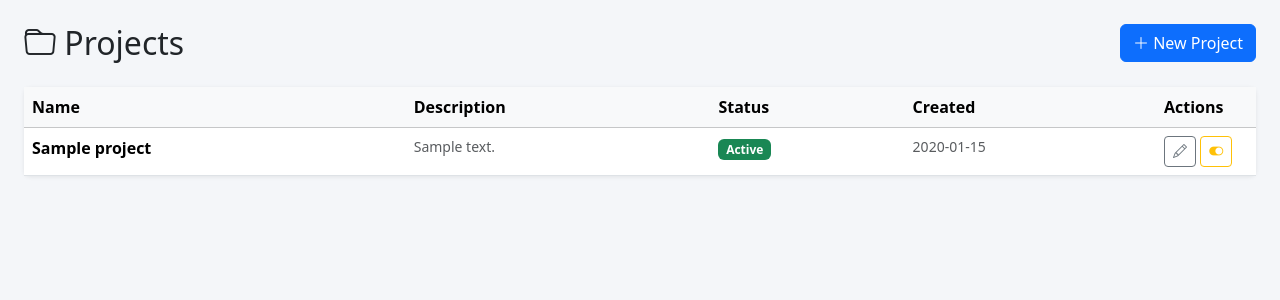
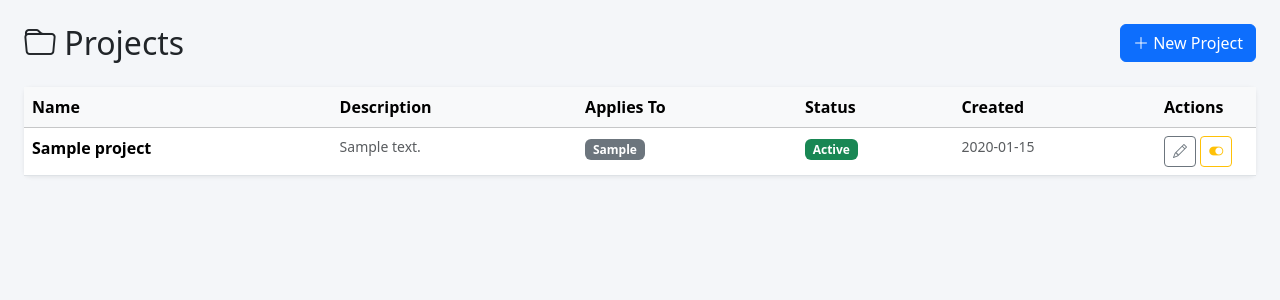
Before and after one commit to shanumuru/TharatechTimesheetApp, a Flask app: page /admin/projects in a window 1280 px wide. Shown: the part 56-356 px from the top of the page. Run offline with Flask 3, Linux system fonts and the light colour scheme; a user stored in the database is signed in; tables that the repository leaves empty hold one stand-in row (values such as "Sample post").

Commit message:
Add applies_to field to projects; filter user timesheet by user type
- New nullable applies_to column on Project (no existing row values changed)
- NULL treated as contractor,employee in all logic (applies to all)
- Admin sets Applies To via checkboxes in create/edit project modals
- Projects table shows Applies To badges
- User timesheet filters projects by user type (null user_type = contractor)

Co-Authored-By: Claude Sonnet 4.6 <noreply@anthropic.com>

```diff
--- a/app.py
+++ b/app.py
@@ -63,6 +63,13 @@ def create_app():
         db.create_all()
         from sqlalchemy import text, inspect as sa_inspect
         try:
+            p_cols = [c['name'] for c in sa_inspect(db.engine).get_columns('projects')]
+            if 'applies_to' not in p_cols:
+                db.session.execute(text('ALTER TABLE projects ADD COLUMN applies_to VARCHAR(50)'))
+                db.session.commit()
+        except Exception:
+            pass
+        try:
             att_cols = [c['name'] for c in sa_inspect(db.engine).get_columns('attachments')]
             if 'extracted_hours' not in att_cols:
                 db.session.execute(text('ALTER TABLE attachments ADD COLUMN extracted_hours REAL'))
--- a/models.py
+++ b/models.py
@@ -41,6 +41,7 @@ class Project(db.Model):
     id = db.Column(db.Integer, primary_key=True)
     name = db.Column(db.String(200), unique=True, nullable=False)
     description = db.Column(db.Text)
+    applies_to = db.Column(db.String(50), nullable=True)  # NULL treated as contractor,employee
     created_by_id = db.Column(db.Integer, db.ForeignKey('users.id'), nullable=False)
     active = db.Column(db.Boolean, default=True)
     created_at = db.Column(db.DateTime, default=datetime.utcnow)
--- a/routes/admin.py
+++ b/routes/admin.py
@@ -118,12 +118,15 @@ def projects():
         if action == 'create':
             name = request.form.get('name', '').strip()
             description = request.form.get('description', '').strip()
+            applies_to_list = request.form.getlist('applies_to')
+            applies_to = ','.join(applies_to_list) if applies_to_list else 'contractor,employee'
             if not name:
                 flash('Project name is required.', 'danger')
             elif Project.query.filter_by(name=name).first():
                 flash('A project with that name already exists.', 'danger')
             else:
                 project = Project(name=name, description=description,
+                                  applies_to=applies_to,
                                   created_by_id=current_user.id)
                 db.session.add(project)
                 db.session.commit()
@@ -133,6 +136,8 @@ def projects():
             project = Project.query.get_or_404(request.form.get('project_id'))
             name = request.form.get('name', '').strip()
             description = request.form.get('description', '').strip()
+            applies_to_list = request.form.getlist('applies_to')
+            applies_to = ','.join(applies_to_list) if applies_to_list else 'contractor,employee'
             if not name:
                 flash('Project name is required.', 'danger')
             else:
@@ -142,6 +147,7 @@ def projects():
                 else:
                     project.name = name
                     project.description = description
+                    project.applies_to = applies_to
                     db.session.commit()
                     flash(f'Project "{name}" updated.', 'success')
 
--- a/routes/user.py
+++ b/routes/user.py
@@ -118,7 +118,9 @@ def pay_period(year, month, period_num):
     pp = PayPeriod.get_or_create(year, month, period_num)
     locked = _is_locked(current_user.id, pp.id)
     ts = _get_ts(current_user.id, pp.id)
-    projects = Project.query.filter_by(active=True).order_by(Project.name).all()
+    effective_type = current_user.user_type or 'contractor'
+    all_projects = Project.query.filter_by(active=True).order_by(Project.name).all()
+    projects = [p for p in all_projects if effective_type in (p.applies_to or 'contractor,employee').split(',')]
 
     if request.method == 'POST':
         action = request.form.get('action')
--- a/templates/admin/projects.html
+++ b/templates/admin/projects.html
@@ -15,6 +15,7 @@
         <tr>
           <th>Name</th>
           <th>Description</th>
+          <th>Applies To</th>
           <th>Status</th>
           <th>Created</th>
           <th style="width:100px">Actions</th>
@@ -26,6 +27,14 @@
           <td class="fw-semibold">{{ p.name }}</td>
           <td class="text-muted small">{{ p.description or '–' }}</td>
           <td>
+            {% set types = (p.applies_to or 'contractor,employee').split(',') %}
+            {% for t in types %}
+            <span class="badge bg-{{ 'info text-dark' if t == 'contractor' else 'secondary' }} me-1">
+              {{ t|capitalize }}
+            </span>
+            {% endfor %}
+          </td>
+          <td>
             <span class="badge bg-{{ 'success' if p.active else 'secondary' }}">
               {{ 'Active' if p.active else 'Inactive' }}
             </span>
@@ -36,6 +45,7 @@
                     data-bs-toggle="modal" data-bs-target="#editModal"
                     data-id="{{ p.id }}" data-name="{{ p.name }}"
                     data-desc="{{ p.description or '' }}"
+                    data-applies="{{ p.applies_to or 'contractor,employee' }}"
                     title="Edit">
               <i class="bi bi-pencil"></i>
             </button>
@@ -51,7 +61,7 @@
           </td>
         </tr>
         {% else %}
-        <tr><td colspan="5" class="text-center text-muted py-4">No projects yet. Create one to get started.</td></tr>
+        <tr><td colspan="6" class="text-center text-muted py-4">No projects yet. Create one to get started.</td></tr>
         {% endfor %}
       </tbody>
     </table>
@@ -76,6 +86,19 @@
           <div class="mb-3">
             <label class="form-label fw-semibold">Description</label>
             <textarea name="description" class="form-control" rows="3" placeholder="Optional description..."></textarea>
+          </div>
+          <div class="mb-3">
+            <label class="form-label fw-semibold">Applies To</label>
+            <div class="d-flex gap-4">
+              <div class="form-check">
+                <input class="form-check-input" type="checkbox" name="applies_to" value="contractor" id="createContractor" checked>
+                <label class="form-check-label" for="createContractor">Contractor</label>
+              </div>
+              <div class="form-check">
+                <input class="form-check-input" type="checkbox" name="applies_to" value="employee" id="createEmployee" checked>
+                <label class="form-check-label" for="createEmployee">Employee</label>
+              </div>
+            </div>
           </div>
         </div>
         <div class="modal-footer">
@@ -107,6 +130,19 @@
             <label class="form-label fw-semibold">Description</label>
             <textarea name="description" id="editDesc" class="form-control" rows="3"></textarea>
           </div>
+          <div class="mb-3">
+            <label class="form-label fw-semibold">Applies To</label>
+            <div class="d-flex gap-4">
+              <div class="form-check">
+                <input class="form-check-input" type="checkbox" name="applies_to" value="contractor" id="editContractor">
+                <label class="form-check-label" for="editContractor">Contractor</label>
+              </div>
+              <div class="form-check">
+                <input class="form-check-input" type="checkbox" name="applies_to" value="employee" id="editEmployee">
+                <label class="form-check-label" for="editEmployee">Employee</label>
+              </div>
+            </div>
+          </div>
         </div>
         <div class="modal-footer">
           <button type="button" class="btn btn-secondary" data-bs-dismiss="modal">Cancel</button>
@@ -122,9 +158,12 @@
 <script>
 document.getElementById('editModal').addEventListener('show.bs.modal', e => {
   const b = e.relatedTarget;
+  const applies = (b.dataset.applies || 'contractor,employee').split(',');
   document.getElementById('editId').value = b.dataset.id;
   document.getElementById('editName').value = b.dataset.name;
   document.getElementById('editDesc').value = b.dataset.desc;
+  document.getElementById('editContractor').checked = applies.includes('contractor');
+  document.getElementById('editEmployee').checked = applies.includes('employee');
 });
 </script>
 {% endblock %}
```
